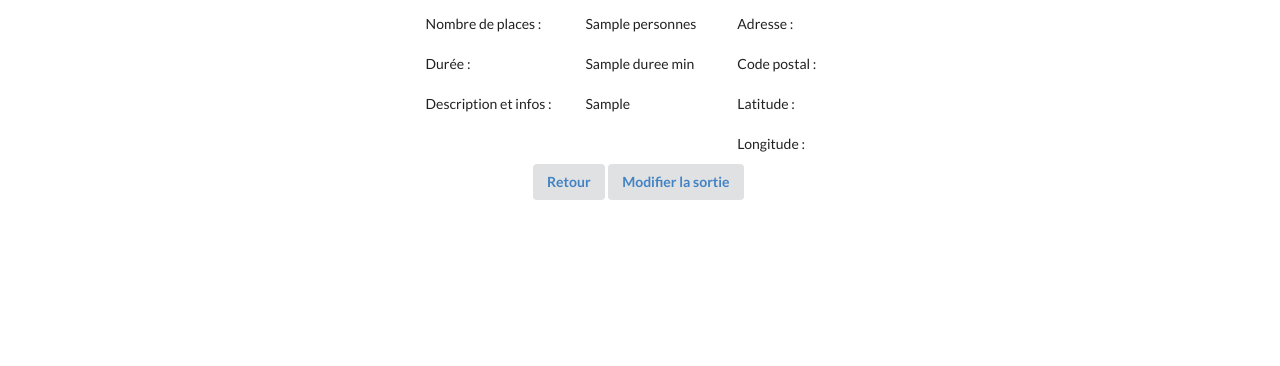
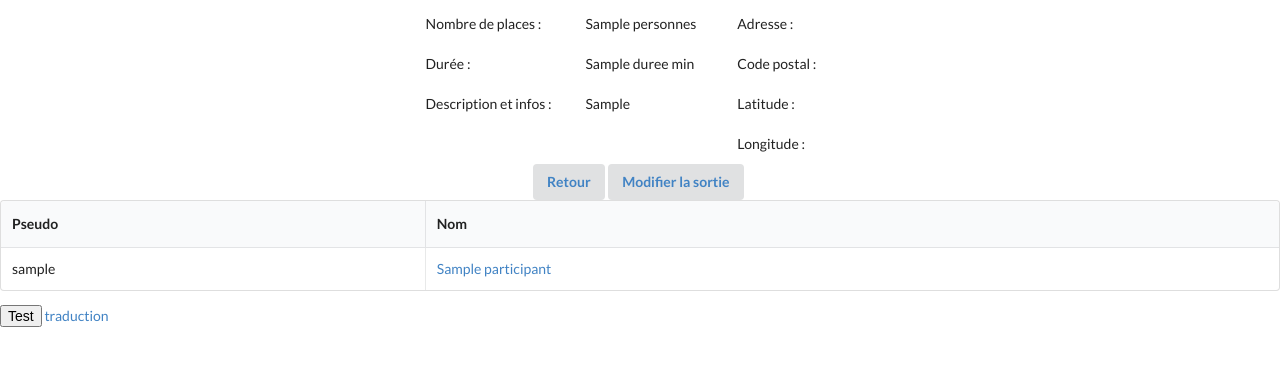
Before and after one commit to projet2021v/projet_sortie_scolaire, a Symfony app: template templates/sortie/afficher_sortie.html.twig in a window 1280 px wide. Shown: the part 213-579 px from the top of the page. Run offline with Twig, Linux system fonts and the light colour scheme; the template is opened without the code that fills it: most values are stand-ins (such as "Sample title", 1, 10 or a date in 2020); some libraries are stand-ins or nearby versions.

Commit message:
ajout liste inscrits

```diff
--- a/templates/sortie/afficher_sortie.html.twig
+++ b/templates/sortie/afficher_sortie.html.twig
@@ -69,4 +69,39 @@
 
     {% endif %}
 
-{% endblock %}
+    <table class="ui celled  striped table">
+        <thead>
+        <tr>
+            <th>Pseudo</th>
+            <th>Nom</th>
+        </tr>
+        </thead>
+        <tbody>
+
+
+        {% for inscrit in listeInscriptions %}
+            <tr id="testId" >
+                <td>{{ inscrit.participant.username }}</td>
+                <td><a href="{{ path('afficher_profil', {'id': inscrit.participant.id}) }}">{{ inscrit.participant.nom }}</a></td>
+            </tr>
+        {% endfor %}
+        </tbody>
+    </table>
+
+    <button onclick="ouvrire()">Test</button>
+    <a href="javascript:traductionElement();">traduction</a>
+    <div id="test" />
+
+    <script>
+        function ouvrire(){
+            var nom = prompt("Entrez votre nom: ", "alex");
+            document.write("Vous avez entré: " + nom);
+            var prenom = prompt("Entrez votre nom: ", "alex");
+            document.write("Vous avez entré: " + prenom);
+        }
+
+    </script>
+
+
+
+    {% endblock %}
```
Also changed, not shown: src/Controller/SortieController.php (+10 -2 lines), src/Repository/InscriptionRepository.php (+11 -0 lines).
